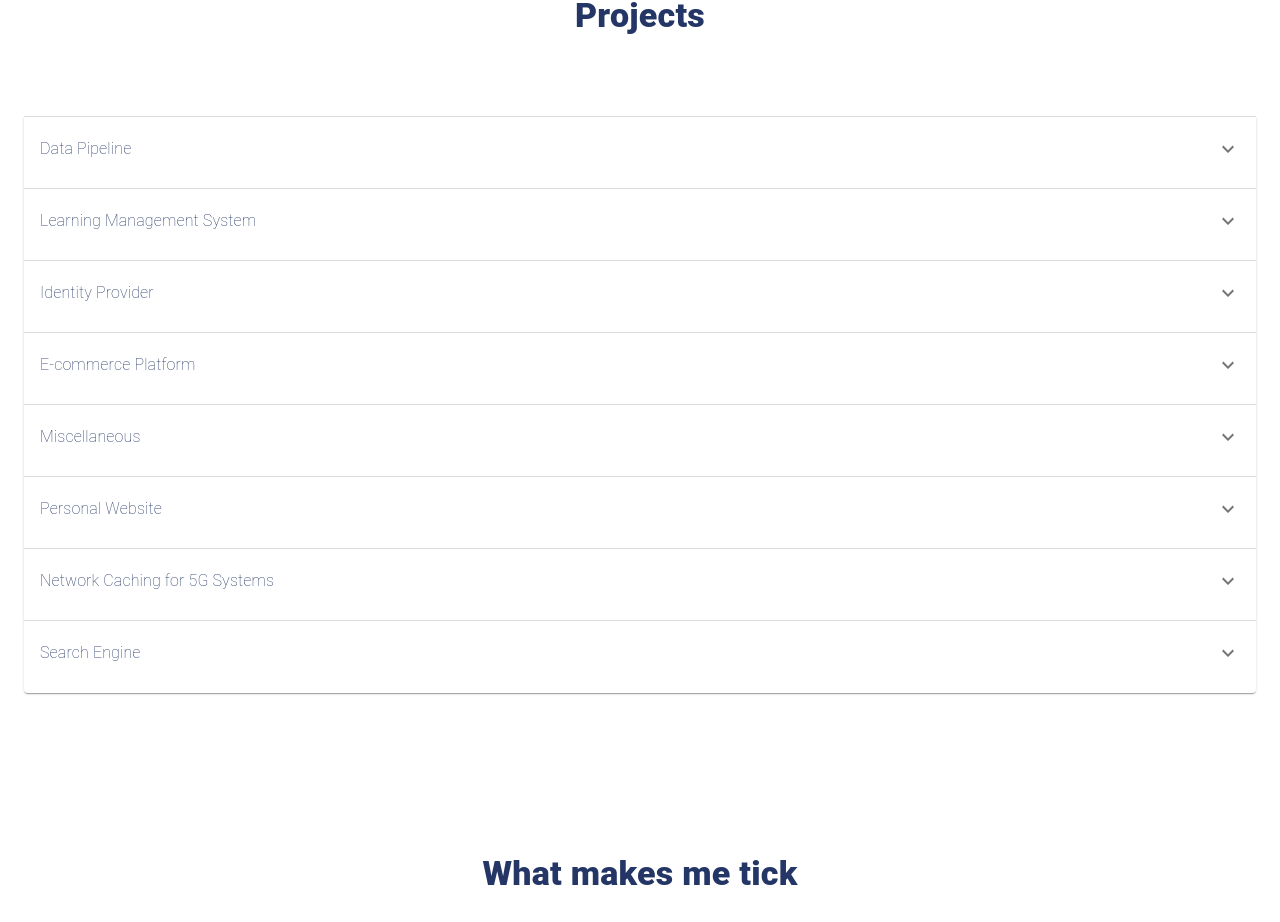
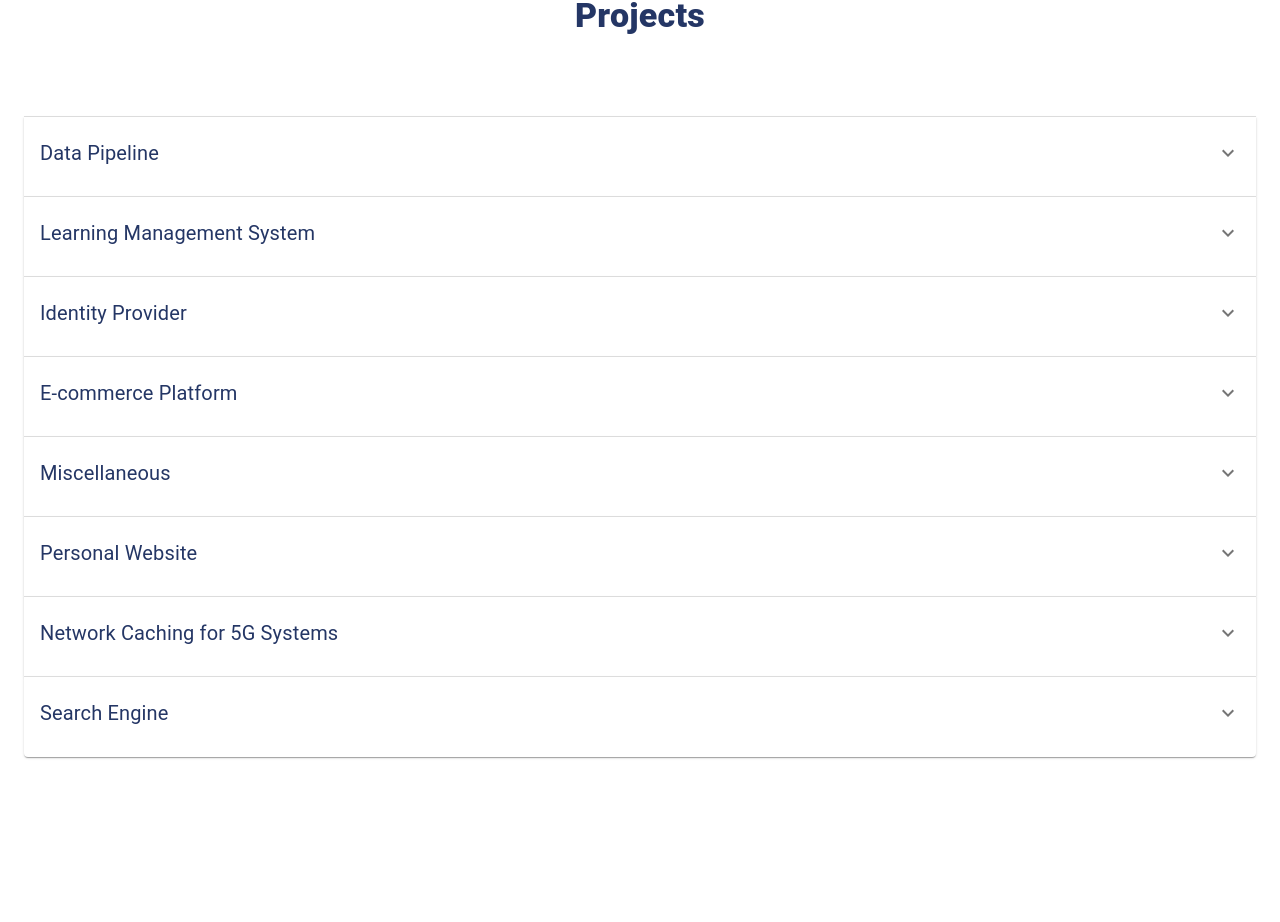
Before and after one commit to devkot/stelioskot.dev, a React (Create React App) app: page / in a window 1280 px wide. Shown: the part 992-1914 px from the top of the page. Built offline with nearby package versions, Linux system fonts and the light colour scheme.

Commit message:
Add accordion actions for project links where applicable

```diff
--- a/src/components/Projects.tsx
+++ b/src/components/Projects.tsx
@@ -8,32 +8,47 @@ import {
   Accordion,
   AccordionSummary,
   AccordionDetails,
+  Link,
+  AccordionActions,
+  Divider,
 } from "@material-ui/core";
 import { makeStyles, Theme } from "@material-ui/core/styles";
 import ExpandMoreIcon from "@material-ui/icons/ExpandMore";
 
 const useStyles = makeStyles((theme: Theme) => ({
-  homeContainer: {
+  sectionContainer: {
     paddingTop: theme.spacing(10),
   },
-  homeTitle: {
+  sectionTitle: {
     fontWeight: 800,
     paddingTop: theme.spacing(10),
     paddingBottom: theme.spacing(10),
     textAlign: "center",
     color: theme.palette.primary.main,
   },
-  homeContent: {
+  accordionTitle: {
+    fontWeight: 400,
+    paddingTop: theme.spacing(1),
+    paddingBottom: theme.spacing(1),
+    textAlign: "left",
+    color: theme.palette.primary.main,
+  },
+  accordionContent: {
     fontWeight: 100,
     paddingTop: theme.spacing(1),
     paddingBottom: theme.spacing(1),
     textAlign: "left",
     color: theme.palette.primary.main,
   },
+  accordionActions: {
+    marginTop: theme.spacing(1),
+    marginLeft: theme.spacing(2),
+    justifyContent: "left",
+  },
   linkButton: {
     color: theme.palette.secondary.main,
   },
-  cardSeparator: {
+  accordionSeparator: {
     paddingBottom: theme.spacing(1),
   },
   chips: {
@@ -52,25 +67,23 @@ interface ProjectContent {
   chips: Array<string>;
 }
 
-// const CardDescription: React.FunctionComponent<{
-//   project: ProjectContent;
-// }> = ({ project }) => {
-//   const classes = useStyles();
+const LinkTo: React.FunctionComponent<{ to: string; title: string }> = ({
+  to,
+  title,
+}) => {
+  const classes = useStyles();
 
-//   return (
-//     <Typography variant="h6" className={classes.homeContent}>
-//       <CardHeader title={project.title} />
-//       <CardContent>
-//         <div className={classes.chips}>
-//           {project.chips.map((chip) => (
-//             <Chip label={chip} key={`${project.title}-${chip}`} />
-//           ))}
-//         </div>
-//         <Box component="p">{project.description}</Box>
-//       </CardContent>
-//     </Typography>
-//   );
-// };
+  return (
+    <Link
+      href={to}
+      target="_blank"
+      rel="noopener noreferrer"
+      className={classes.linkButton}
+    >
+      {title}
+    </Link>
+  );
+};
 
 const Projects: React.FunctionComponent = () => {
   const classes = useStyles();
@@ -164,57 +177,42 @@ const Projects: React.FunctionComponent = () => {
   ];
 
   return (
-    <Box id="projects" className={classes.homeContainer}>
+    <Box id="projects" className={classes.sectionContainer}>
       <Container>
-        <Typography variant="h4" className={classes.homeTitle}>
+        <Typography variant="h4" className={classes.sectionTitle}>
           <Box>Projects</Box>
         </Typography>
         {projects.map((project) => (
-          <Accordion className={classes.cardSeparator}>
-            {/* <Card variant="outlined" raised key={project.title}>
-              <CardDescription project={project} key={project.title} />
-            </Card> */}
+          <Accordion className={classes.accordionSeparator} key={project.title}>
             <AccordionSummary
               aria-controls="panel1a-content"
               id="panel1a-header"
               expandIcon={<ExpandMoreIcon />}
             >
-              <Typography className={classes.homeContent}>
+              <Typography variant="h6" className={classes.accordionTitle}>
                 {project.title}
               </Typography>
             </AccordionSummary>
             <AccordionDetails>
-              <Typography className={classes.homeContent}>
+              <Typography variant="h6" className={classes.accordionContent}>
                 <div className={classes.chips}>
                   {project.chips.map((chip) => (
                     <Chip label={chip} key={`${project.title}-${chip}`} />
                   ))}
                 </div>
-                <p>{project.description}</p>
+                <Box component="p">{project.description}</Box>
               </Typography>
             </AccordionDetails>
+            {project.link && (
+              <>
+                <Divider />
+                <AccordionActions className={classes.accordionActions}>
+                  <LinkTo to={project.link} title="Info" />
+                </AccordionActions>
+              </>
+            )}
           </Accordion>
         ))}
-        {/* {projects.map((project) => (
-          <div className={classes.cardSeparator} key={project.title}>
-            {project.link ? (
-              <CardActionArea
-                href={project.link}
-                target="_blank"
-                rel="noreferrer noopener"
-                key={project.title}
-              >
-                <Card variant="outlined" raised key={project.title}>
-                  <CardDescription project={project} key={project.title} />
-                </Card>
-              </CardActionArea>
-            ) : (
-              <Card variant="outlined" raised key={project.title}>
-                <CardDescription project={project} key={project.title} />
-              </Card>
-            )}
-          </div>
-        ))} */}
       </Container>
     </Box>
   );
```
